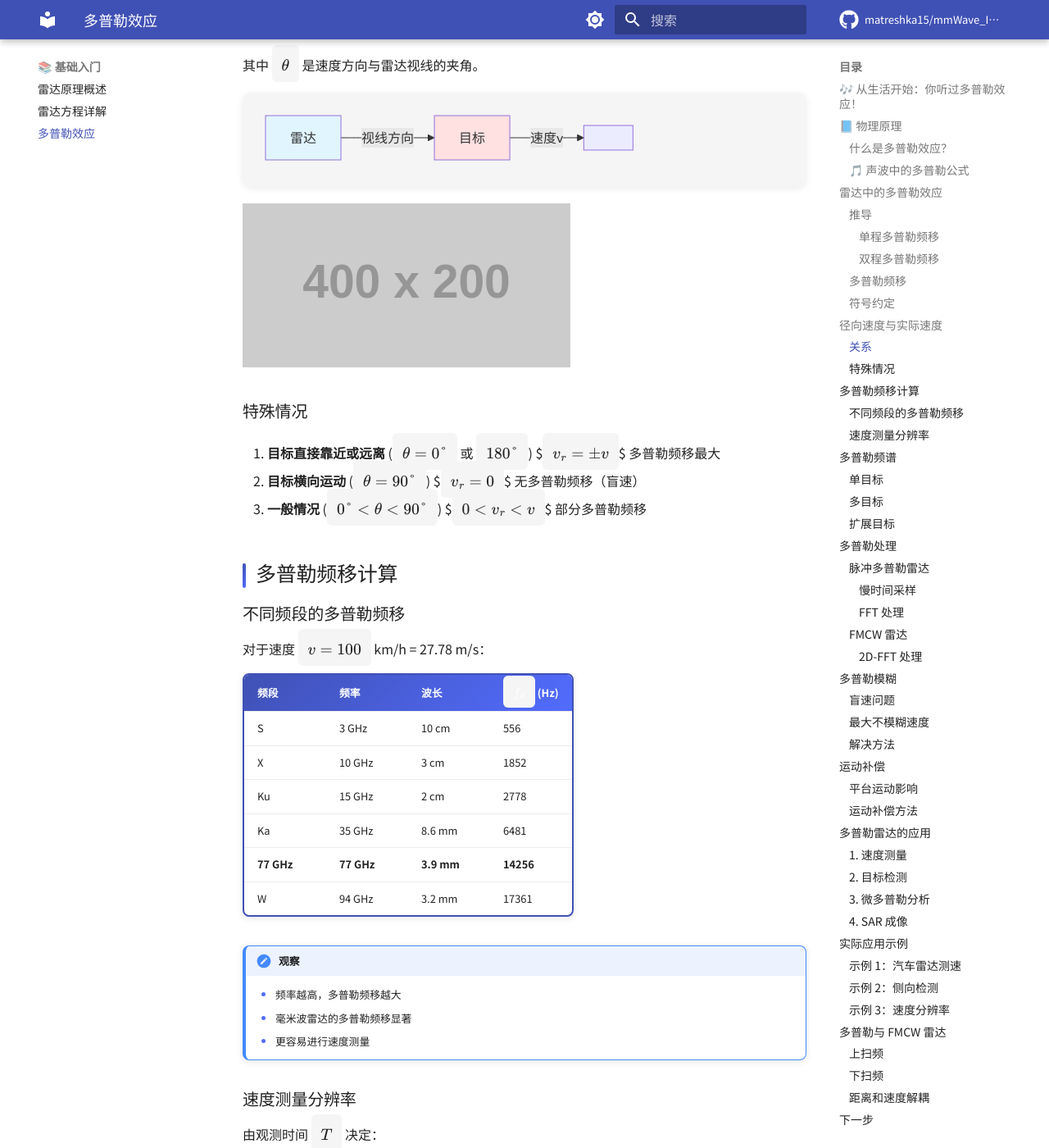
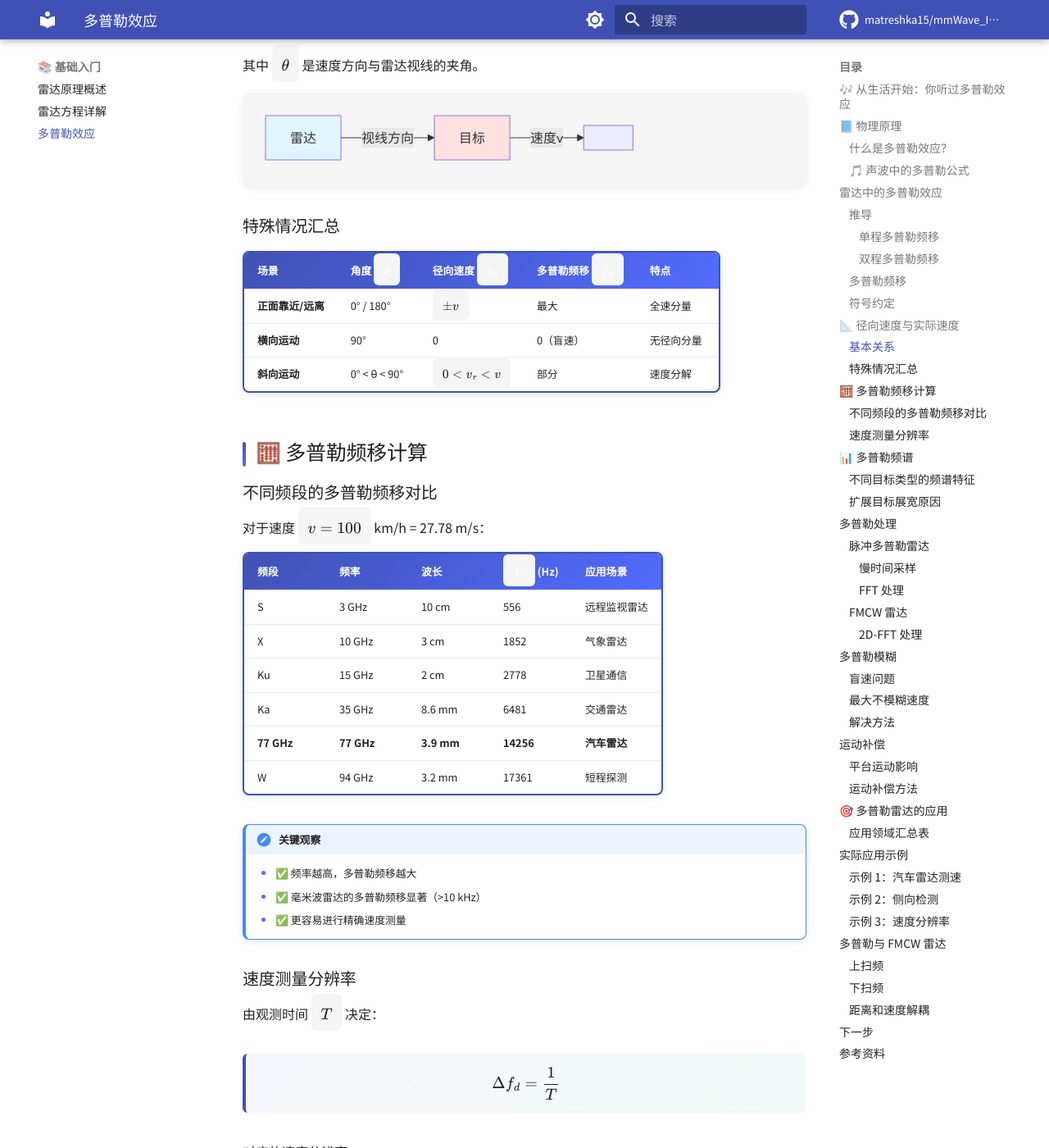
Before and after one commit to matreshka15/mmWave_Insight, an MkDocs documentation site: the page built from docs/radar-basics/doppler-effect.md, in a window 1280 px wide and 1400 px high, scrolled down 3506 px. Shown: the whole window at 82% size. Built offline with MkDocs 1.6.1 and Material for MkDocs 9.7.7, drawn with Linux system fonts in a browser that asks for light colours; comment, search, counter and statistics services are not loaded; some of the changed text lies outside the part shown.

Commit message:
Refactor and enhance radar documentation formatting
Standardized and improved formatting in radar documentation files, including tables for features, advantages, and application summaries. Updated MathJax and Mermaid CDN URLs for better reliability and performance. Enhanced clarity and readability in technical explanations, and improved code block annotations. Removed unused polyfill and switched to gcore CDN for MathJax and Mermaid in mkdocs.yml.

````diff
--- a/docs/javascripts/mathjax.js
+++ b/docs/javascripts/mathjax.js
@@ -8,6 +8,14 @@ window.MathJax = {
   options: {
     ignoreHtmlClass: ".*|",
     processHtmlClass: "arithmatex"
+  },
+  startup: {
+    pageReady: () => {
+      return MathJax.startup.defaultPageReady();
+    }
+  },
+  chtml: {
+    fontURL: 'https://gcore.jsdelivr.net/npm/mathjax@3/es5/output/chtml/fonts/woff-v2'
   }
 };
 
--- a/docs/radar-basics/doppler-effect.md
+++ b/docs/radar-basics/doppler-effect.md
@@ -10,7 +10,7 @@
 
     ⏱️ **预计时间**：25-35 分钟
 
-## 🎶 从生活开始：你听过多普勒效应！
+## 🎶 从生活开始：你听过多普勒效应
 
 !!! example "🚑 经典场景：救护车的警笛声"
     想象你站在路边，一辆救护车快速驶来…
@@ -133,9 +133,9 @@ $$
 - 目标远离雷达：$v_r < 0$，$f_d < 0$（负多普勒）
 - 目标横向运动：$v_r = 0$，$f_d = 0$（零多普勒）
 
-## 径向速度与实际速度
+## 📐 径向速度与实际速度
 
-### 关系
+### 基本关系
 
 目标的实际速度 $v$ 与径向速度 $v_r$ 的关系：
 
@@ -154,41 +154,33 @@ graph LR
     style B fill:#ffe1e1
 ```
 
-![径向速度分解](https://via.placeholder.com/400x200?text=Radial+Velocity+Decomposition)
+### 特殊情况汇总
 
-### 特殊情况
+| 场景 | 角度 $\theta$ | 径向速度 $v_r$ | 多普勒频移 $f_d$ | 特点 |
+|------|-------------|--------------|----------------|------|
+| **正面靠近/远离** | 0° / 180° | $\pm v$ | 最大 | 全速分量 |
+| **横向运动** | 90° | 0 | 0（盲速） | 无径向分量 |
+| **斜向运动** | 0° < θ < 90° | $0 < v_r < v$ | 部分 | 速度分解 |
 
-1. **目标直接靠近或远离** ($\theta = 0°$ 或 $180°$)
-   $$v_r = \pm v$$
-   多普勒频移最大
+## 🧮 多普勒频移计算
 
-2. **目标横向运动** ($\theta = 90°$)
-   $$v_r = 0$$
-   无多普勒频移（盲速）
-
-3. **一般情况** ($0° < \theta < 90°$)
-   $$0 < v_r < v$$
-   部分多普勒频移
-
-## 多普勒频移计算
-
-### 不同频段的多普勒频移
+### 不同频段的多普勒频移对比
 
 对于速度 $v = 100$ km/h = 27.78 m/s：
 
-| 频段 | 频率 | 波长 | $f_d$ (Hz) |
-|-----|------|------|-----------|
-| S | 3 GHz | 10 cm | 556 |
-| X | 10 GHz | 3 cm | 1852 |
-| Ku | 15 GHz | 2 cm | 2778 |
-| Ka | 35 GHz | 8.6 mm | 6481 |
-| **77 GHz** | **77 GHz** | **3.9 mm** | **14256** |
-| W | 94 GHz | 3.2 mm | 17361 |
+| 频段 | 频率 | 波长 | $f_d$ (Hz) | 应用场景 |
+|-----|------|------|-----------|----------|
+| S | 3 GHz | 10 cm | 556 | 远程监视雷达 |
+| X | 10 GHz | 3 cm | 1852 | 气象雷达 |
+| Ku | 15 GHz | 2 cm | 2778 | 卫星通信 |
+| Ka | 35 GHz | 8.6 mm | 6481 | 交通雷达 |
+| **77 GHz** | **77 GHz** | **3.9 mm** | **14256** | **汽车雷达** |
+| W | 94 GHz | 3.2 mm | 17361 | 短程探测 |
 
-!!! note "观察"
-    - 频率越高，多普勒频移越大
-    - 毫米波雷达的多普勒频移显著
-    - 更容易进行速度测量
+!!! note "关键观察"
+    - ✅ 频率越高，多普勒频移越大
+    - ✅ 毫米波雷达的多普勒频移显著（>10 kHz）
+    - ✅ 更容易进行精确速度测量
 
 ### 速度测量分辨率
 
@@ -211,39 +203,23 @@ $$
     \Delta v = \frac{0.0039}{2 \times 0.05} = 0.039 \text{ m/s} = 0.14 \text{ km/h}
     $$
 
-## 多普勒频谱
+## 📊 多普勒频谱
 
-### 单目标
+### 不同目标类型的频谱特征
 
-单个点目标产生单一的多普勒频率：
+| 目标类型 | 频谱形式 | 数学表达式 | 特点 |
+|---------|---------|-----------|------|
+| **点目标** | 单一频率峰 | $S(f) = \delta(f - f_d)$ | 理想情况 |
+| **多目标** | 多个频率峰 | $S(f) = \sum_{i=1}^{N} A_i \delta(f - f_{d,i})$ | 多个离散峰 |
+| **扩展目标** | 频谱展宽 | $S(f) = \frac{1}{\sqrt{2\pi\sigma_d^2}} \exp\left(-\frac{(f-f_d)^2}{2\sigma_d^2}\right)$ | 高斯分布 |
 
-$$
-S(f) = \delta(f - f_d)
-$$
+### 扩展目标展宽原因
 
-### 多目标
-
-多个目标产生多个多普勒频率分量：
-
-$$
-S(f) = \sum_{i=1}^{N} A_i \delta(f - f_{d,i})
-$$
-
-其中 $A_i$ 是第 $i$ 个目标的幅度。
-
-### 扩展目标
-
-车辆等扩展目标会产生多普勒展宽：
-
-$$
-S(f) = \frac{1}{\sqrt{2\pi\sigma_d^2}} \exp\left(-\frac{(f-f_d)^2}{2\sigma_d^2}\right)
-$$
-
-展宽主要由以下因素引起：
-
-1. 目标不同部位的速度差异
-2. 目标旋转或振动
-3. 雷达与目标的相对加速度
+| 序号 | 原因 | 说明 | 典型场景 |
+|------|------|------|----------|
+| 1 | **速度差异** | 目标不同部位速度不同 | 车辆前后部 |
+| 2 | **旋转振动** | 目标自身旋转或振动 | 引擎振动 |
+| 3 | **相对加速** | 雷达与目标相对加速度 | 加减速过程 |
 
 ## 多普勒处理
 
@@ -284,7 +260,7 @@ FMCW 雷达通过 2D-FFT 同时获得距离和速度信息：
 
 结果是距离-多普勒图（Range-Doppler Map）。
 
-```
+```text
 距离 FFT → [距离 bin]
     ↓
 多普勒 FFT
@@ -354,56 +330,21 @@ $$
    - 多通道相位中心偏置天线
    - 抑制静止杂波
 
-## 多普勒雷达的应用
+## 🎯 多普勒雷达的应用
 
-### 1. 速度测量
+### 应用领域汇总表
 
-**交通测速雷达**：
-
-- 测量车辆速度
-- 超速检测
-- 典型频率：24 GHz, 35 GHz
-
-**运动检测**：
-
-- 体育运动速度测量（棒球、网球等）
-- 工业物体速度监测
-
-### 2. 目标检测
-
-**MTI（Moving Target Indication）**：
-
-- 检测运动目标
-- 抑制静止杂波
-- 用于空中交通管制
-
-**STAP（Space-Time Adaptive Processing）**：
-
-- 时空自适应处理
-- 杂波抑制
-- 弱小目标检测
-
-### 3. 微多普勒分析
-
-**微多普勒特征**：
-
-- 人体步态识别：四肢摆动
-- 无人机检测：旋翼调制
-- 车辆分类：引擎振动
-
-应用：
-
-- 安防监控
-- 生命体征监测（呼吸、心跳）
-- 手势识别
-
-### 4. SAR 成像
-
-**多普勒波束锐化**：
-
-- 合成孔径雷达（SAR）
-- 利用多普勒历程提高方位分辨率
-- 高分辨率地面成像
+| 序号 | 应用类别 | 技术/系统 | 具体应用 | 典型频率 |
+|------|---------|----------|----------|----------|
+| **1** | **速度测量** | 交通测速雷达 | 车辆测速、超速检测 | 24/35 GHz |
+| | | 运动检测 | 球速测量、工业监测 | 10/24 GHz |
+| **2** | **目标检测** | MTI | 运动目标指示、杂波抑制 | X/S 波段 |
+| | | STAP | 时空自适应、弱小目标检测 | X 波段 |
+| **3** | **微多普勒** | 步态识别 | 人体四肢摆动特征 | 77/94 GHz |
+| | | 无人机检测 | 旋翼调制信号 | 77 GHz |
+| | | 生命体征 | 呼吸、心跳监测 | 24/60 GHz |
+| | | 手势识别 | 手部动作识别 | 60 GHz |
+| **4** | **SAR 成像** | 多普勒波束锐化 | 合成孔径雷达、高分辨成像 | X/C 波段 |
 
 ## 实际应用示例
 
--- a/mkdocs.yml
+++ b/mkdocs.yml
@@ -80,9 +80,8 @@ extra_css:
 # Extra JavaScript
 extra_javascript:
   - javascripts/mathjax.js
-  - https://polyfill.io/v3/polyfill.min.js?features=es6
-  - https://cdn.jsdelivr.net/npm/mathjax@3/es5/tex-mml-chtml.js
-  - https://unpkg.com/mermaid@10/dist/mermaid.min.js
+  - https://gcore.jsdelivr.net/npm/mathjax@3/es5/tex-mml-chtml.js
+  - https://gcore.jsdelivr.net/npm/mermaid@10/dist/mermaid.min.js
   - javascripts/mermaid-init.js
 
 # Page tree
````
Also changed, not shown: docs/mmwave/fmcw.md (+5 -5 lines), docs/radar-basics/overview.md (+24 -71 lines), docs/radar-basics/radar-equation.md (+113 -159 lines).
